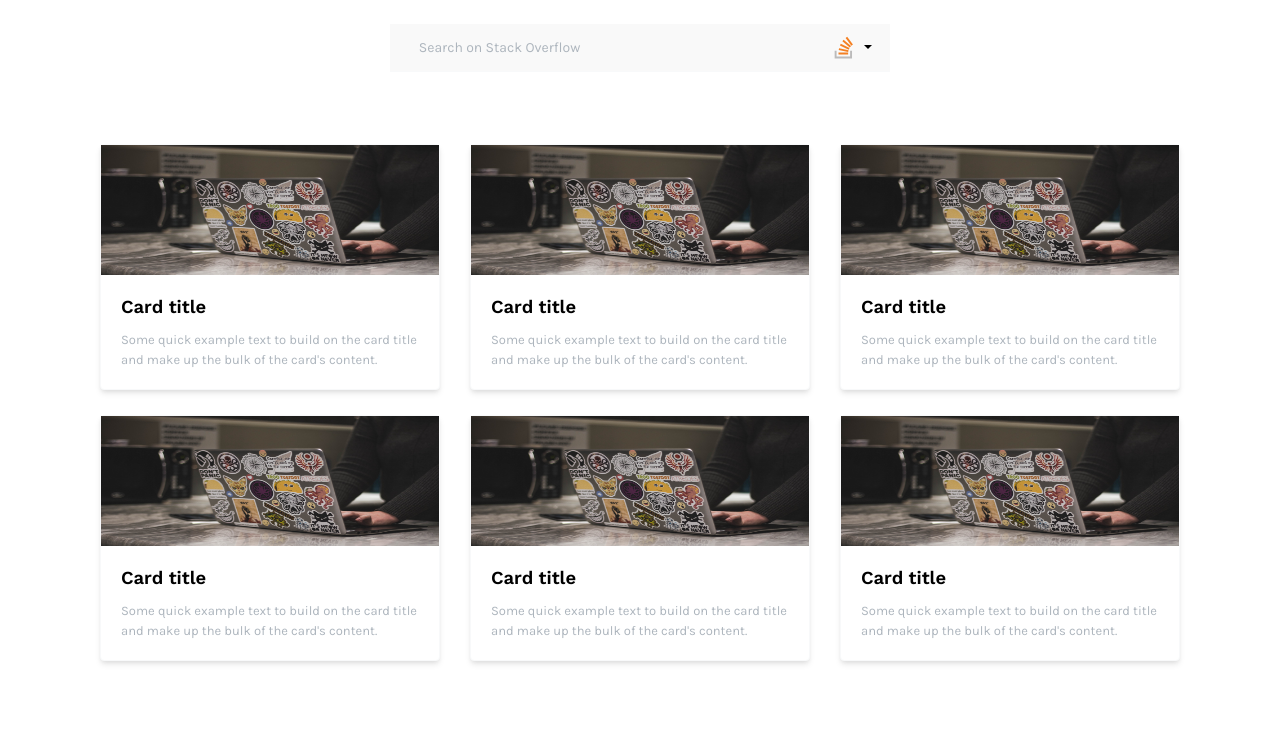
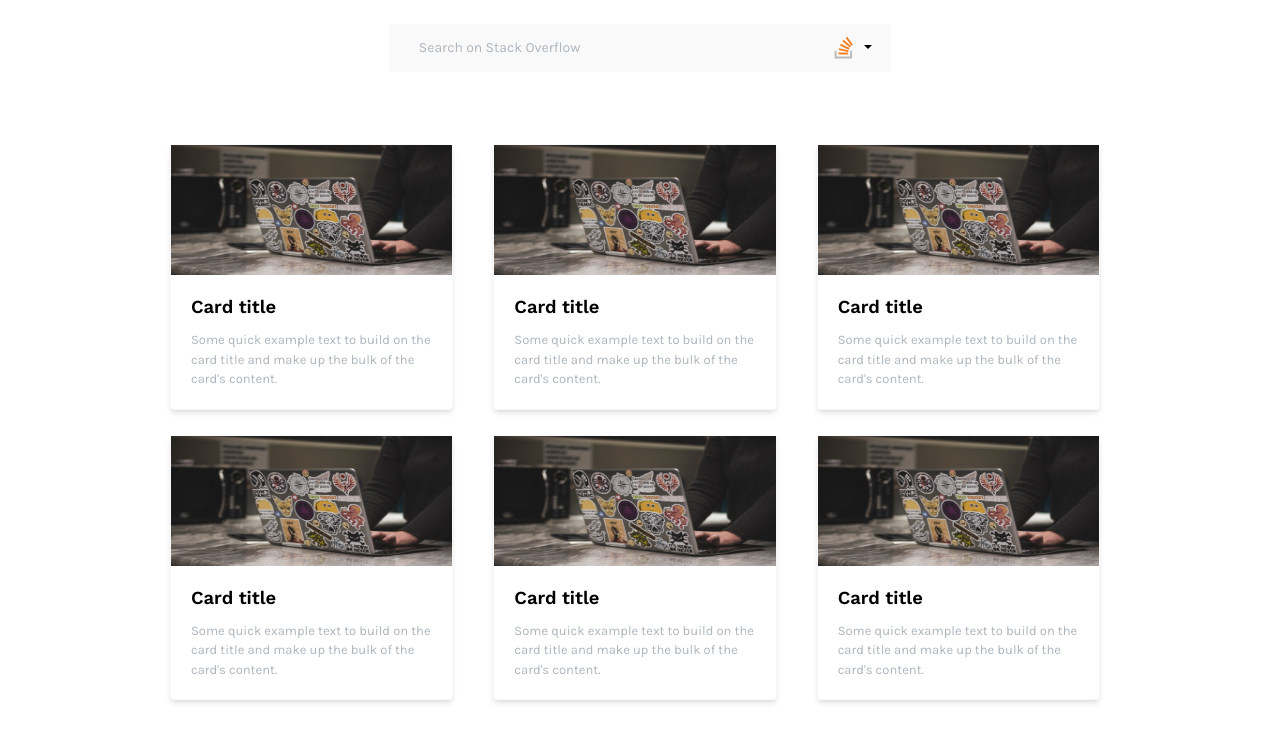
Before and after one commit to mosco98/devExtension, a browser extension: page index.html in a window 1280 px wide. Drawn offline with nearby package versions, Linux system fonts and the light colour scheme.

Commit message:
Changed cards width

```diff
--- a/assets/css/style.scss
+++ b/assets/css/style.scss
@@ -9,7 +9,7 @@ body {
   align-items: center;
   justify-content: space-around;
   width: 500px;
-  min-width: 400px;
+  min-width: 300px;
   background: transparent;
   background: #f9f9f9;
   .form-control {
@@ -98,13 +98,13 @@ body {
 .row {
   margin: 0;
 }
-.grid-ctn {
-  width: auto;
-  max-width: auto;
-  height: auto;
+#blog {
+  .container {
+    max-width: 1000px;
+  }
 }
-
 .card {
+  margin-right: 10px;
   margin-bottom: 25px;
   cursor: pointer;
   border-radius: 4px;
```
Also changed, not shown: assets/css/style.css, 1 other file.
